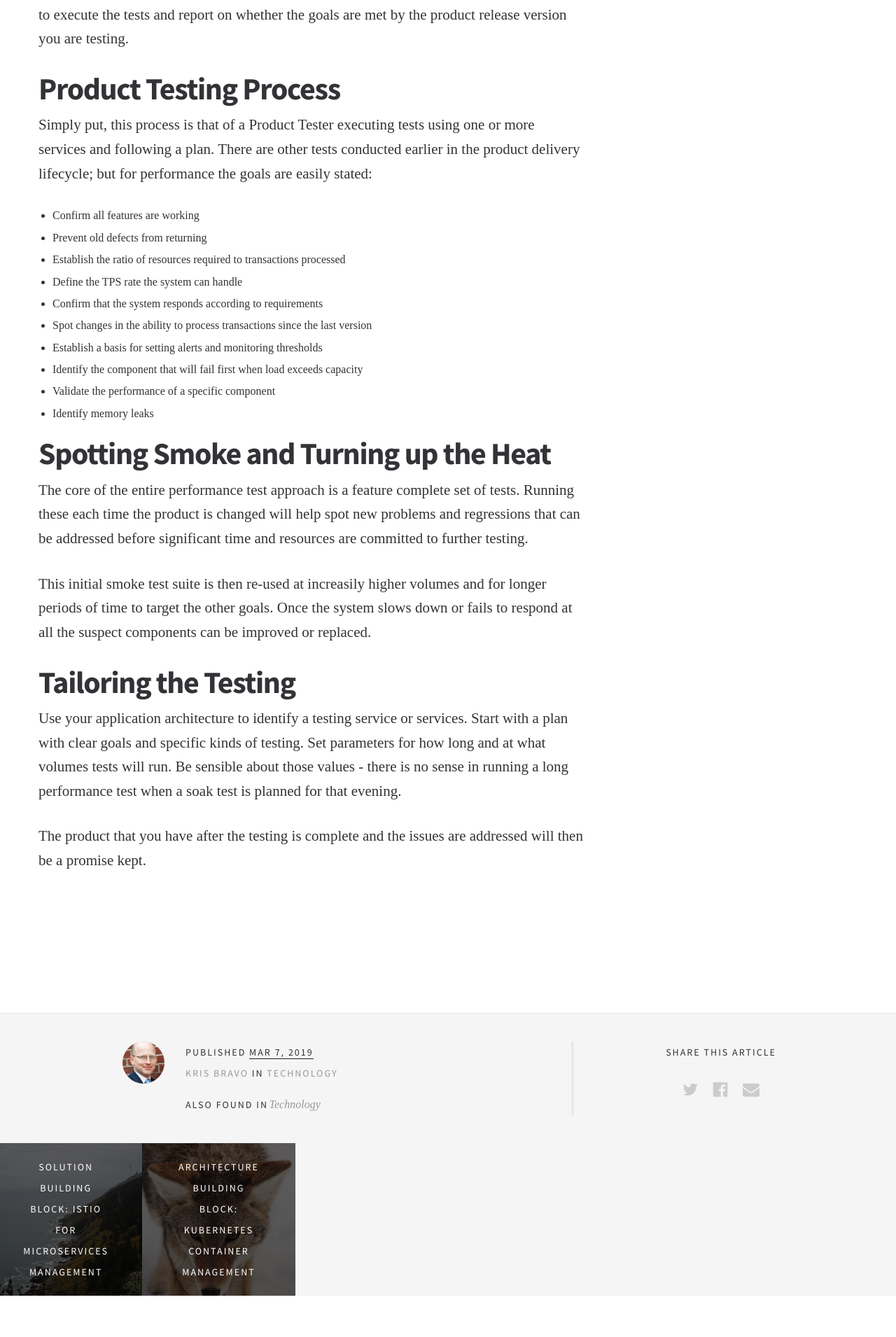
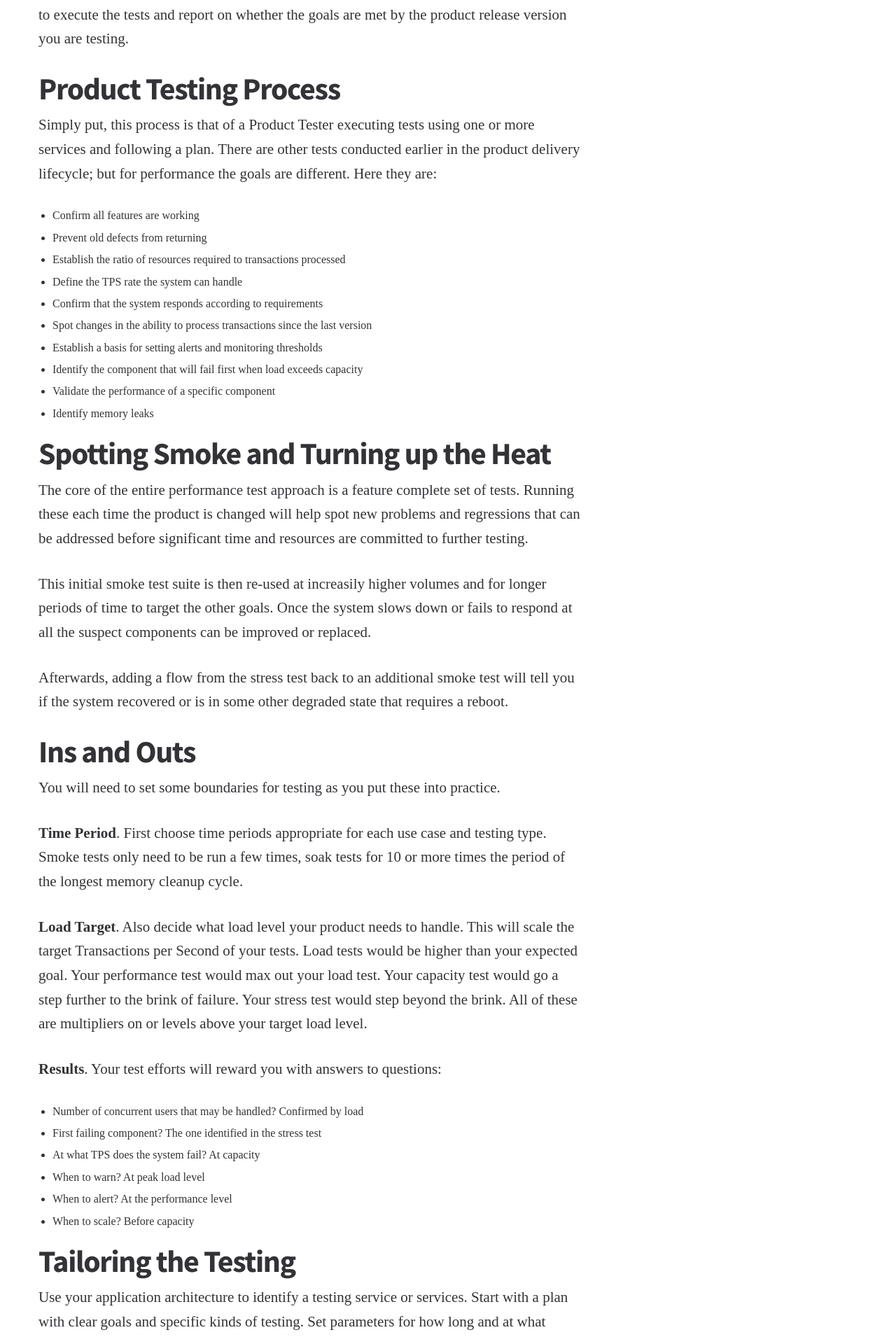
Before and after one commit to bravok/bravok.github.io, a Jekyll site: the page built from _posts/2019-03-07-ABB-comprehensive-app-performance-testing.md, in a window 1280 px wide. Shown: the part 2032-3942 px from the top of the page at 70% size. Built offline with Jekyll 4.4.1, drawn with Linux system fonts in a browser that asks for light colours; some web fonts are replaced.

Commit message:
Added Ins and Outs

```diff
--- a/_posts/2019-03-07-ABB-comprehensive-app-performance-testing.md
+++ b/_posts/2019-03-07-ABB-comprehensive-app-performance-testing.md
@@ -41,7 +41,7 @@ Each test is used to achieve a goal of the Product Testing Process. A testing pl
 
 # Product Testing Process
 
-Simply put, this process is that of a Product Tester executing tests using one or more services and following a plan. There are other tests conducted earlier in the product delivery lifecycle; but for performance the goals are easily stated:
+Simply put, this process is that of a Product Tester executing tests using one or more services and following a plan. There are other tests conducted earlier in the product delivery lifecycle; but for performance the goals are different. Here they are:
 
 * Confirm all features are working
 * Prevent old defects from returning
@@ -60,6 +60,25 @@ The core of the entire performance test approach is a feature complete set of te
 
 This initial smoke test suite is then re-used at increasily higher volumes and for longer periods of time to target the other goals. Once the system slows down or fails to respond at all the suspect components can be improved or replaced.
 
+Afterwards, adding a flow from the stress test back to an additional smoke test will tell you if the system recovered or is in some other degraded state that requires a reboot.
+
+# Ins and Outs
+
+You will need to set some boundaries for testing as you put these into practice.
+
+**Time Period**. First choose time periods appropriate for each use case and testing type. Smoke tests only need to be run a few times, soak tests for 10 or more times the period of the longest memory cleanup cycle.
+
+**Load Target**. Also decide what load level your product needs to handle. This will scale the target Transactions per Second of your tests. Load tests would be higher than your expected goal. Your performance test would max out your load test. Your capacity test would go a step further to the brink of failure. Your stress test would step beyond the brink. All of these are multipliers on or levels above your target load level.
+
+**Results**. Your test efforts will reward you with answers to questions:
+
+* Number of concurrent users that may be handled? Confirmed by load
+* First failing component? The one identified in the stress test
+* At what TPS does the system fail? At capacity
+* When to warn? At peak load level
+* When to alert? At the performance level
+* When to scale? Before capacity
+
 # Tailoring the Testing
 
 Use your application architecture to identify a testing service or services. Start with a plan with clear goals and specific kinds of testing. Set parameters for how long and at what volumes tests will run. Be sensible about those values - there is no sense in running a long performance test when a soak test is planned for that evening.
```
